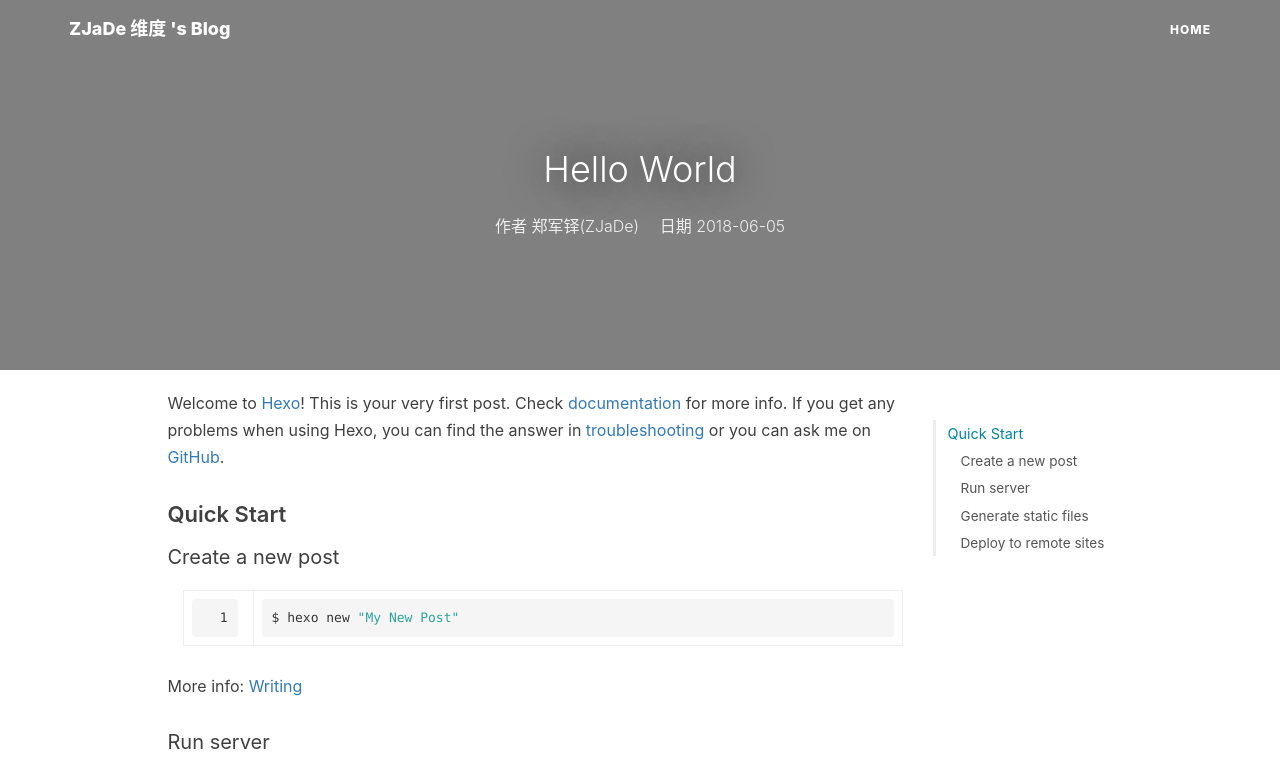
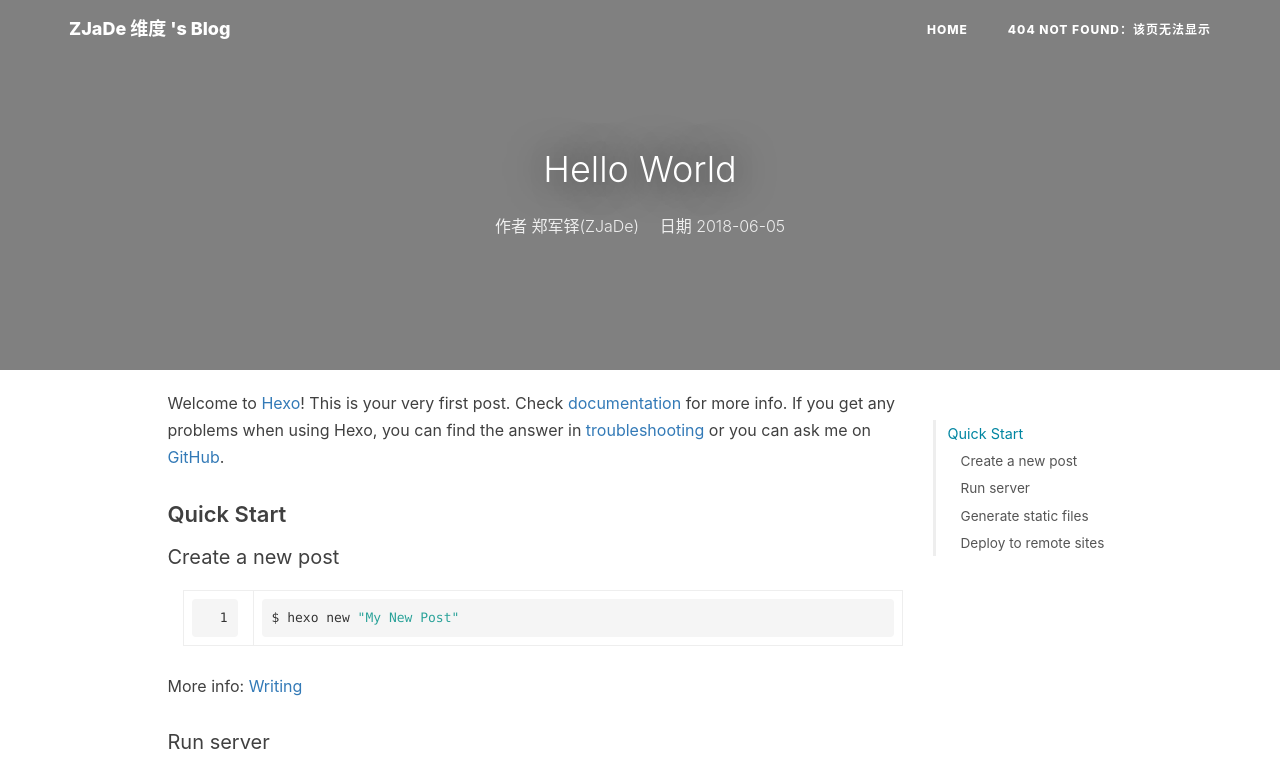
Before and after one commit to Z-JaDe/Z-JaDe.github.io, a plain HTML site: page 2018/06/05/hello-world/index.html in a window 1280 px wide. Shown: the top 765 px of the page. Drawn offline with nearby package versions, Linux system fonts and the light colour scheme; some packages are replaced by stand-ins of ours; a script that the page names is missing.

Commit message:
Site updated: 2018-06-05 14:17:27

```diff
--- a/2018/06/05/hello-world/index.html
+++ b/2018/06/05/hello-world/index.html
@@ -75,6 +75,14 @@
                     <li>
                         <a href="/">Home</a>
                     </li>
+
+
+
+
+                        <li>
+                            <a href="//404.html">404 Not Found：该页无法显示</a>
+                        </li>
+
 
 
 
```
Also changed, not shown: index.html (+8 -0 lines), 404.html (added).
